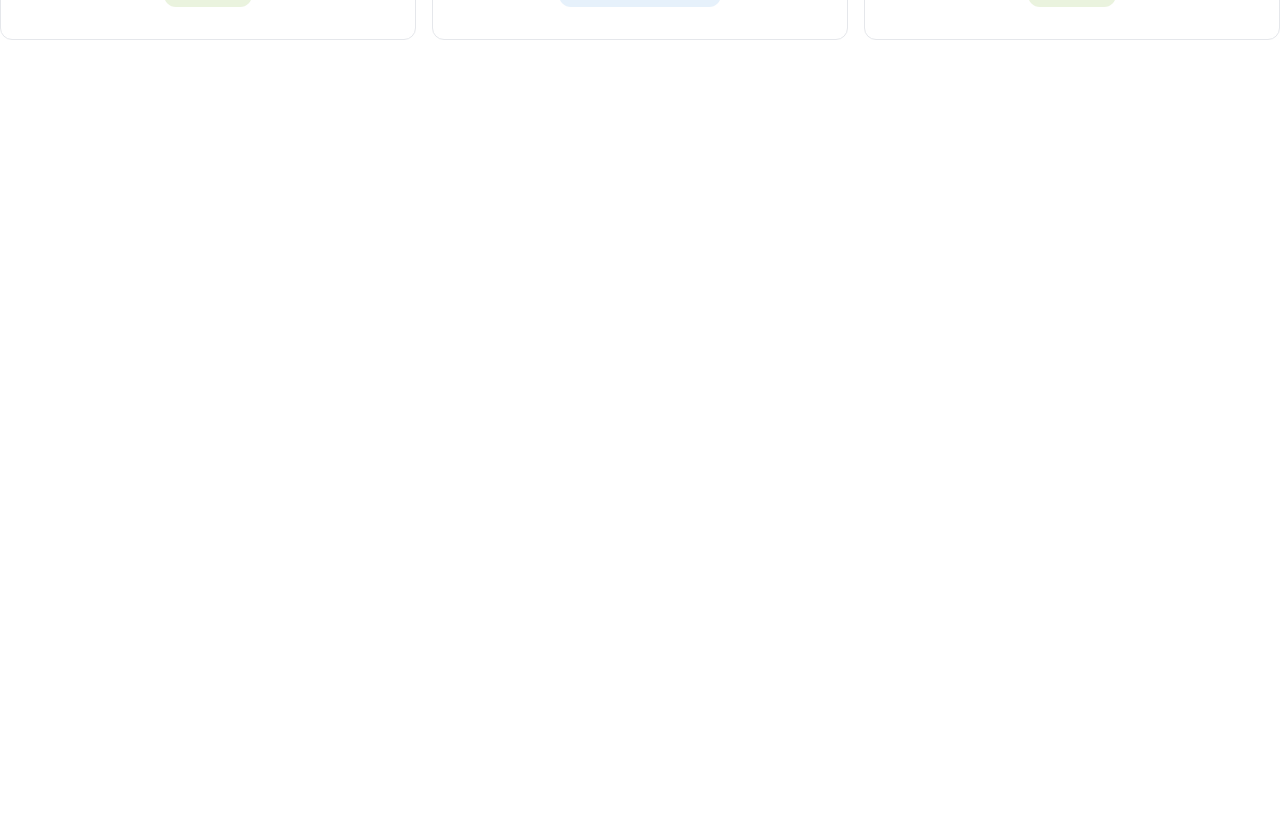
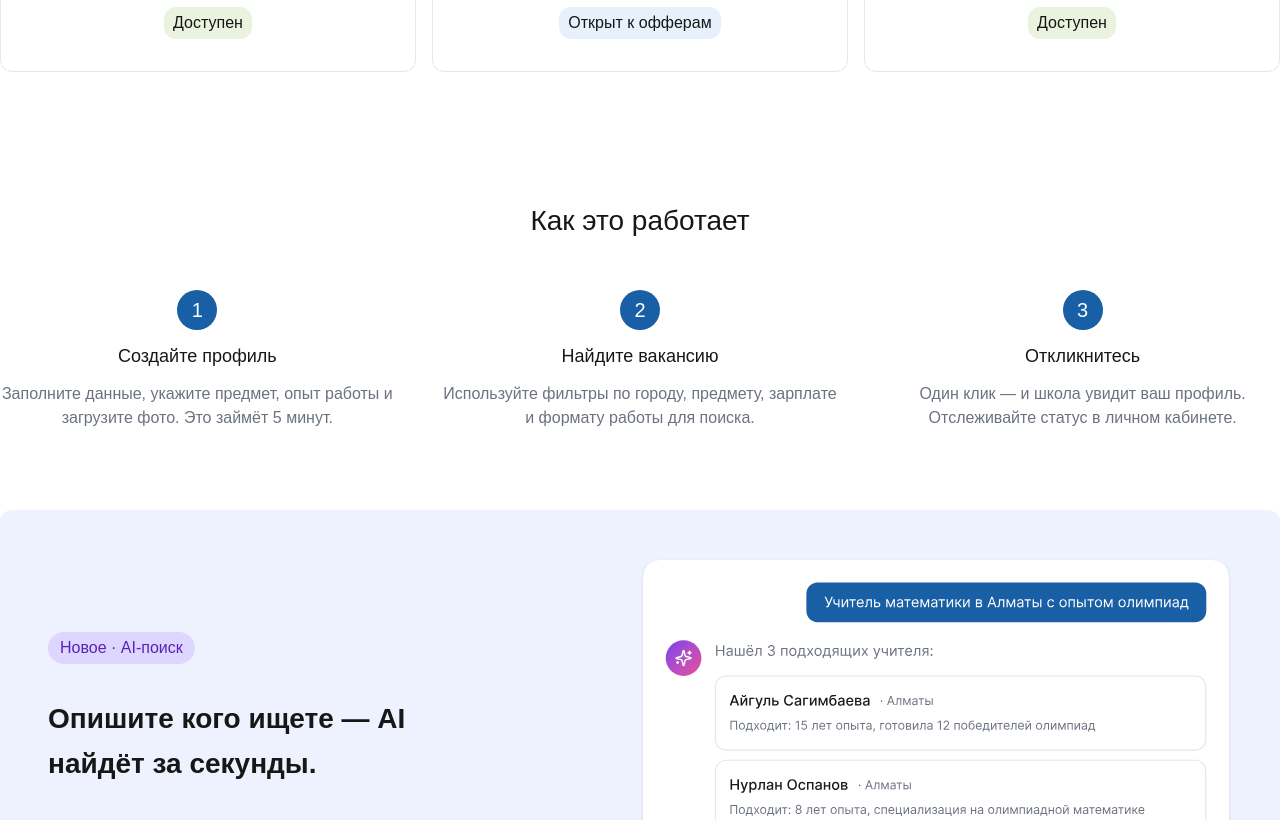
Before and after one commit to Madi4ar/teacherjobs, a Next.js app: page / in a window 1280 px wide. Shown: the part 1980-2800 px from the top of the page. Before the commit the page ends 2084 px from the top, so only its background shows below. Built offline with nearby package versions, Linux system fonts and the light colour scheme.

Commit message:
feat: added footer

```diff
--- a/src/app/layout.tsx
+++ b/src/app/layout.tsx
@@ -2,6 +2,7 @@ import type { Metadata } from "next";
 import { Geist, Geist_Mono } from "next/font/google";
 import "./globals.css";
 import { Navbar } from "@/widgets/navbar";
+import Footer from "@/widgets/footer/ui/Footer";
 
 const geistSans = Geist({
   variable: "--font-geist-sans",
@@ -31,6 +32,7 @@ export default function RootLayout({
       <body className="min-h-full flex flex-col">
         <Navbar />
         {children}
+        <Footer />
       </body>
     </html>
   );
--- a/src/pages/home/ui/HomePage.tsx
+++ b/src/pages/home/ui/HomePage.tsx
@@ -2,6 +2,8 @@ import Container from "@/shared/container/ui/Container";
 import { ArrowRight, SearchIcon } from "lucide-react";
 import Link from "next/link";
 import React from "react";
+import Image from "next/image";
+import aiSearch from "@/shared/images/landing-ai-search.svg";
 
 function HomePage() {
   interface Vacancies {
@@ -100,7 +102,7 @@ function HomePage() {
 
   return (
     <>
-      <div className="flex flex-col h-[calc(100vh-69px)] bg-[#F9FAFB]">
+      <div className="flex flex-col h-screen bg-[#F9FAFB]">
         <Container className="h-full">
           <div className="flex flex-col items-center justify-center py-[72px] h-full">
             <span className="text-[#185FA5] bg-[#E6F1FB] rounded-lg px-[12px] py-[5px] font-medium text-sm">
@@ -154,7 +156,10 @@ function HomePage() {
               </div>
             </div>
           </div>
+        </Container>
+      </div>
 
+      <Container>
         <div className="py-[64px]">
           <div className="flex items-center justify-between">
             <p className="font-medium text-[20px]">Свежие вакансии</p>
@@ -179,9 +184,7 @@ function HomePage() {
 
                 <div className="flex w-full items-center justify-between">
                   <p className="text-sm text-[#6B7280]">{vacancy.school}</p>
-                    <p className="text-sm text-[#6B7280]">
-                      {vacancy.published}
-                    </p>
+                  <p className="text-sm text-[#6B7280]">{vacancy.published}</p>
                 </div>
 
                 <div className="flex w-full gap-2 items-center">
@@ -210,9 +213,12 @@ function HomePage() {
             </Link>
           </div>
 
-            <div className="w-full grid grid-cols-3 gap-4">
-              {trainers.map((trainer) => (
-                <div className="border border-gray-200 rounded-xl flex flex-col items-center justify-center gap-4 py-8 px-2">
+          <div className="w-full grid md:grid-cols-3 gap-4 mt-8">
+            {trainers.map((trainer, index) => (
+              <div
+                className="border border-gray-200 rounded-xl flex flex-col items-center justify-center gap-4 py-8 px-2"
+                key={index}
+              >
                 <p className="font-semibold text-lg">{trainer.name}</p>
                 <p className=" text-base">{trainer.subject}</p>
                 <p className="text-lg">10/{trainer.rating}</p>
@@ -227,8 +233,77 @@ function HomePage() {
             ))}
           </div>
         </div>
+
+        <div className="py-[64px]">
+          <div className="w-full text-center text-[28px] font-medium">
+            Как это работает
+          </div>
+
+          <div className="grid md:grid-cols-3 gap-12 mt-12">
+            <div className="flex flex-col items-center justify-center gap-3">
+              <p className="bg-[#185FA5] text-white rounded-full w-10 h-10 text-[20px] p-5 text-center flex items-center justify-center">
+                1
+              </p>
+
+              <p className="font-medium text-lg">Создайте профиль</p>
+              <span className="text-[#6B7280] text-center">
+                Заполните данные, укажите предмет, опыт работы и загрузите фото.
+                Это займёт 5 минут.
+              </span>
+            </div>
+
+            <div className="flex flex-col items-center justify-center gap-3">
+              <p className="bg-[#185FA5] text-white rounded-full w-10 h-10 text-[20px] p-5 text-center flex items-center justify-center">
+                2
+              </p>
+
+              <p className="font-medium text-lg">Найдите вакансию</p>
+              <span className="text-[#6B7280] text-center">
+                Используйте фильтры по городу, предмету, зарплате и формату
+                работы для поиска.
+              </span>
+            </div>
+
+            <div className="flex flex-col items-center justify-center gap-3">
+              <p className="bg-[#185FA5] text-white rounded-full w-10 h-10 text-[20px] p-5 text-center flex items-center justify-center">
+                3
+              </p>
+
+              <p className="font-medium text-lg">Откликнитесь</p>
+              <span className="text-[#6B7280] text-center">
+                Один клик — и школа увидит ваш профиль. Отслеживайте статус в
+                личном кабинете.
+              </span>
+            </div>
+          </div>
+
+          <div className="mt-20 w-full bg-[#EEF2FF] rounded-xl flex flex-col md:flex-row items-center justify-between p-8 md:p-[48px]">
+            <div className="flex flex-col items-start gap-8 w-1/2">
+              <span className="text-[#5B21B6] bg-[#DDD6FE] rounded-full px-[12px] py-[4px]">
+                Новое · AI-поиск
+              </span>
+
+              <p className="text-[28px] font-semibold leading-relaxed ">
+                Опишите кого ищете — AI <br /> найдёт за секунды.
+              </p>
+
+              <p className="text-[#6B7280]">
+                Не нужно настраивать фильтры. Просто напишите: "строгий учитель
+                математики в Алматы с опытом олимпиад" — и мы подберём лучших
+                кандидатов из базы.
+              </p>
+            </div>
+
+            <Image
+              src={aiSearch}
+              alt="AI-search"
+              width={500}
+              height={500}
+              className="w-1/2"
+            />
+          </div>
+        </div>
       </Container>
-      </div>
     </>
   );
 }
--- a/src/widgets/footer/ui/Footer.tsx
+++ b/src/widgets/footer/ui/Footer.tsx
@@ -0,0 +1,74 @@
+import Container from "@/shared/container/ui/Container";
+import Image from "next/image";
+import Link from "next/link";
+import logo from "@/shared/icons/logo-ustaz-joly.svg";
+import React from "react";
+
+function Footer() {
+  return (
+    <>
+      <footer className="w-full bg-[#F9FAFB]">
+        <Container>
+          <div className="grid md:grid-cols-4 items-start py-[42px]">
+            <div className="flex flex-col gap-4">
+              <Link href="/">
+                <Image src={logo} alt="Logo" />
+              </Link>
+
+              <p className="text-[#6B7280]">
+                Платформа для поиска работы учителями и педагогами в Казахстане.
+              </p>
+            </div>
+
+            <div className="flex flex-col gap-4">
+              <p className="font-medium text-[18px]">Учителям</p>
+              <ul className="flex flex-col gap-2 text-[#6B7280]">
+                <li>
+                  <Link href="/">Найти вакансию</Link>
+                </li>
+                <li>
+                  <Link href="/">Создать профиль</Link>
+                </li>
+                <li>
+                  <Link href="/">Личный кабинет</Link>
+                </li>
+              </ul>
+            </div>
+
+            <div className="flex flex-col gap-4">
+              <p className="font-medium text-[18px]">Школам</p>
+              <ul className="flex flex-col gap-2 text-[#6B7280]">
+                <li>
+                  <Link href="/">Разместить вакансию</Link>
+                </li>
+                <li>
+                  <Link href="/">Найти учителя</Link>
+                </li>
+                <li>
+                  <Link href="/">Тарифы</Link>
+                </li>
+              </ul>
+            </div>
+
+            <div className="flex flex-col gap-4">
+              <p className="font-medium text-[18px]">Компания</p>
+              <ul className="flex flex-col gap-2 text-[#6B7280]">
+                <li>
+                  <Link href="/">О нас</Link>
+                </li>
+                <li>
+                  <Link href="/">Блог</Link>
+                </li>
+                <li>
+                  <Link href="/">Контакты</Link>
+                </li>
+              </ul>
+            </div>
+          </div>
+        </Container>
+      </footer>
+    </>
+  );
+}
+
+export default Footer;
--- a/src/widgets/navbar/ui/Navbar.tsx
+++ b/src/widgets/navbar/ui/Navbar.tsx
@@ -125,7 +125,7 @@ function Navbar() {
   }, [mobileOpen, closeMobile]);
 
   return (
-    <div className="sticky top-0 z-50 border-b border-[#E5E7EB] bg-white">
+    <div className="fixed w-full top-0 z-50 border-b border-[#E5E7EB] bg-white">
       <Container>
         <div
           ref={headerRowRef}
```
Also changed, not shown: src/shared/images/landing-ai-search.svg (added). Lines whose indentation alone changed are shown as unchanged.
